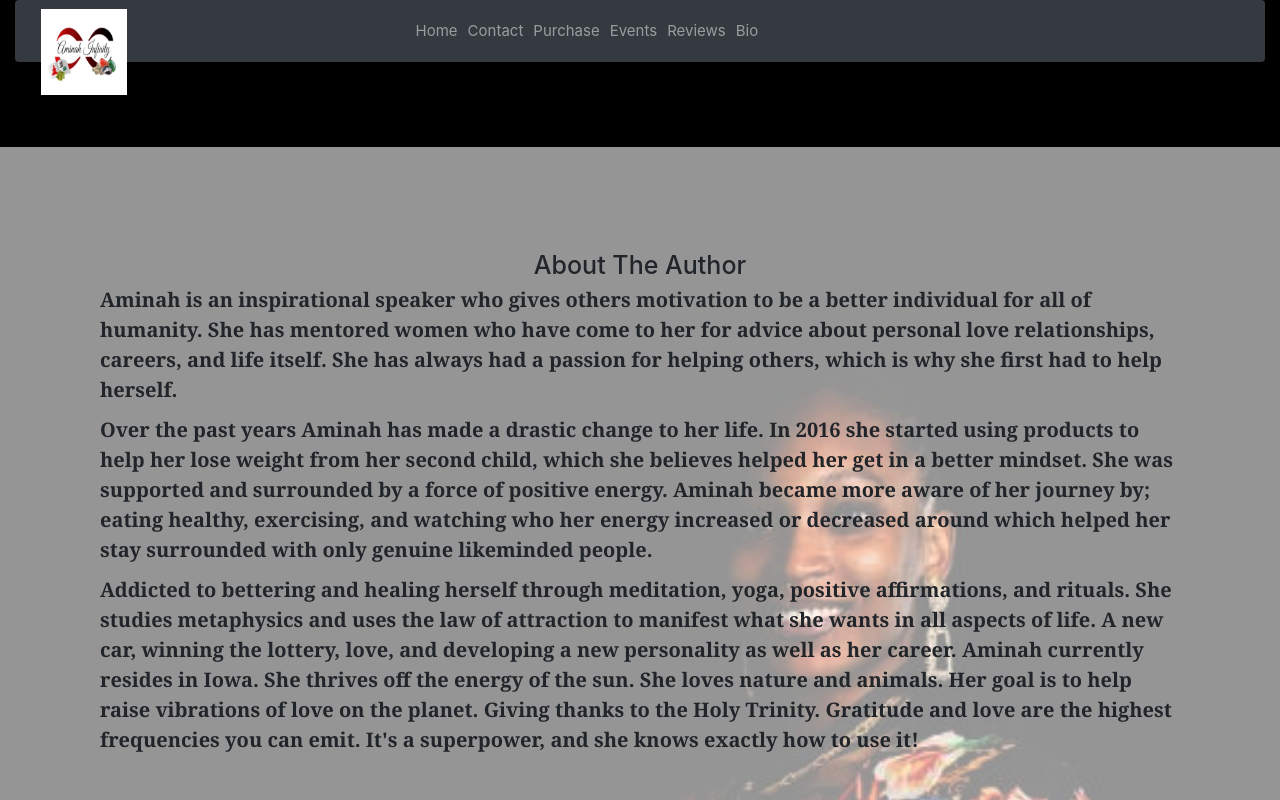
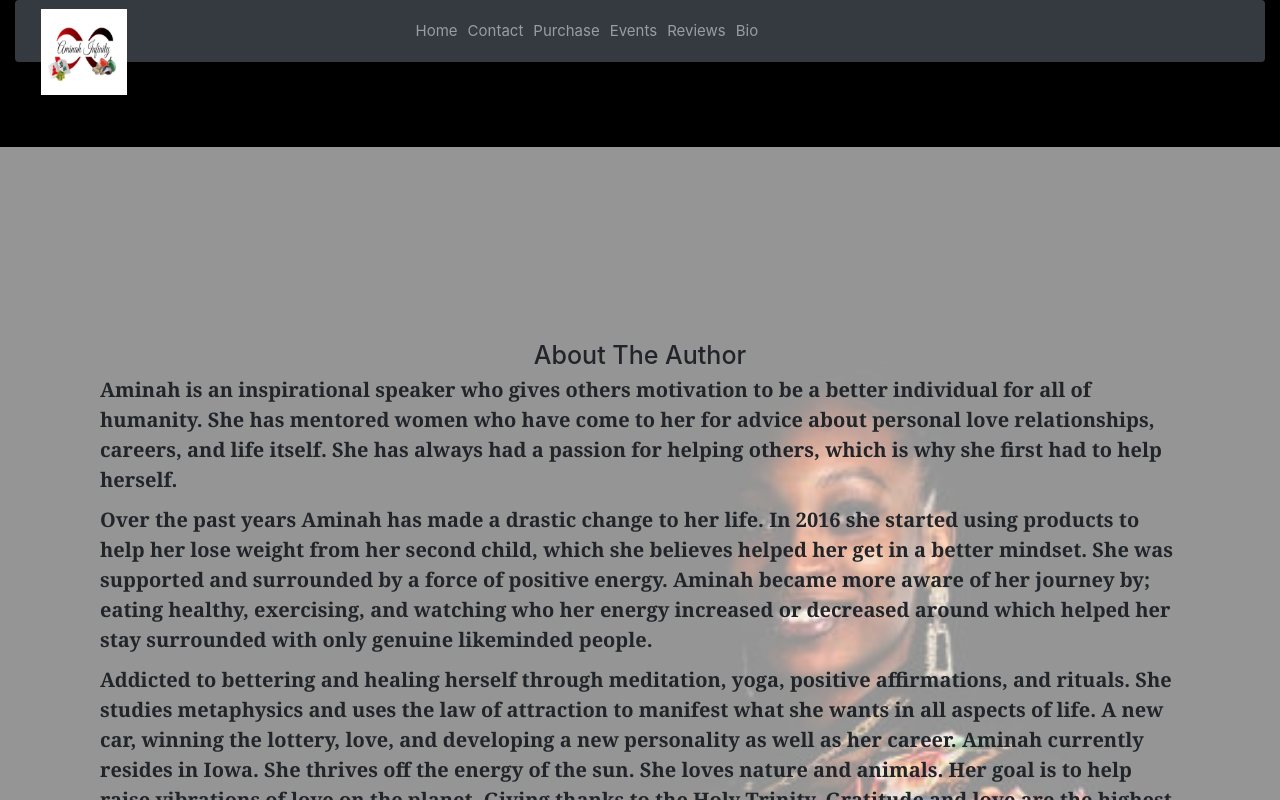
Before and after one commit to jjamaltwin/elementsofinfinity, a React (Create React App) app: page /bio in a window 1280 px wide. Shown: the top 800 px of the page. Built offline with nearby package versions, Linux system fonts and the light colour scheme; a web font is replaced by a local one.

Commit message:
working on spacing for bottom of bio page for mobile design

```diff
--- a/src/App.css
+++ b/src/App.css
@@ -457,6 +457,11 @@ input[type="submit"] {
 
 @media only screen and (max-width: 700px) {
 }
+
+.bio {
+  height:90rem;
+}
+
 .background {
   height: 70rem;
 }
```
